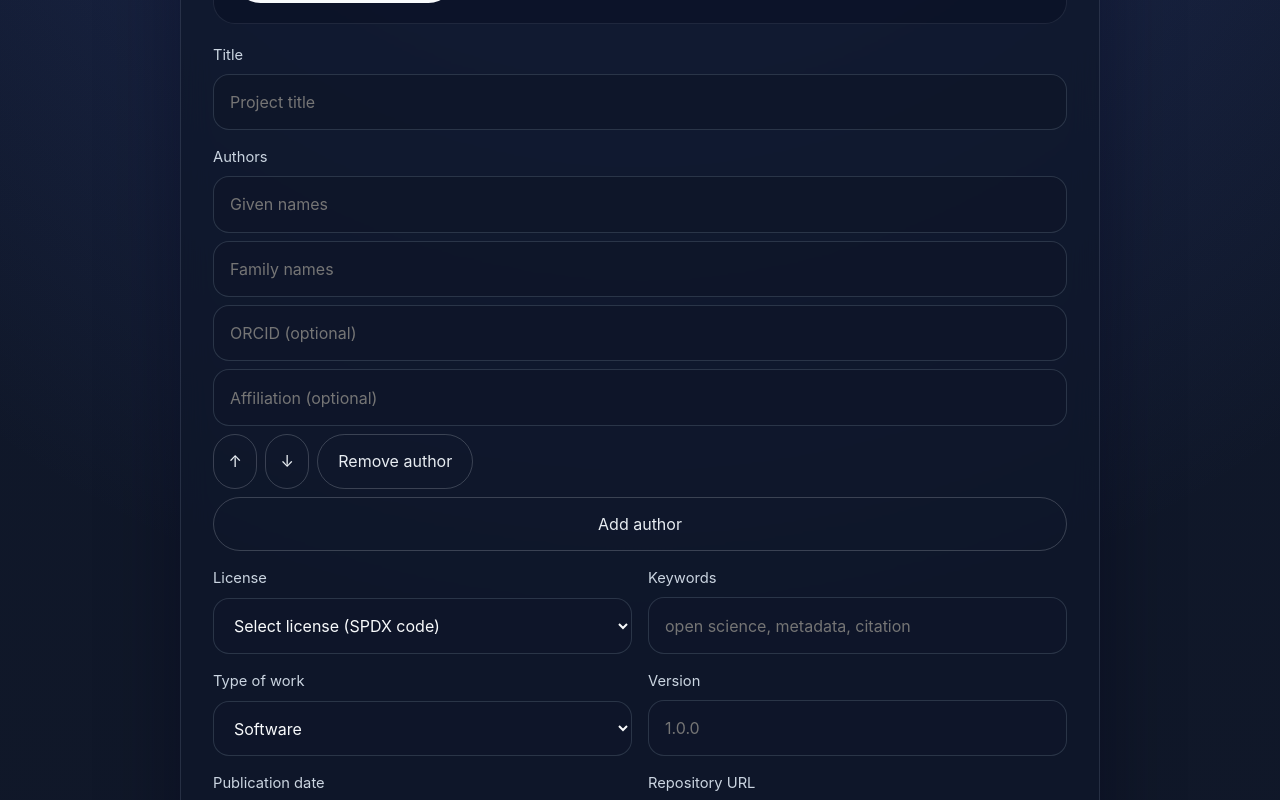
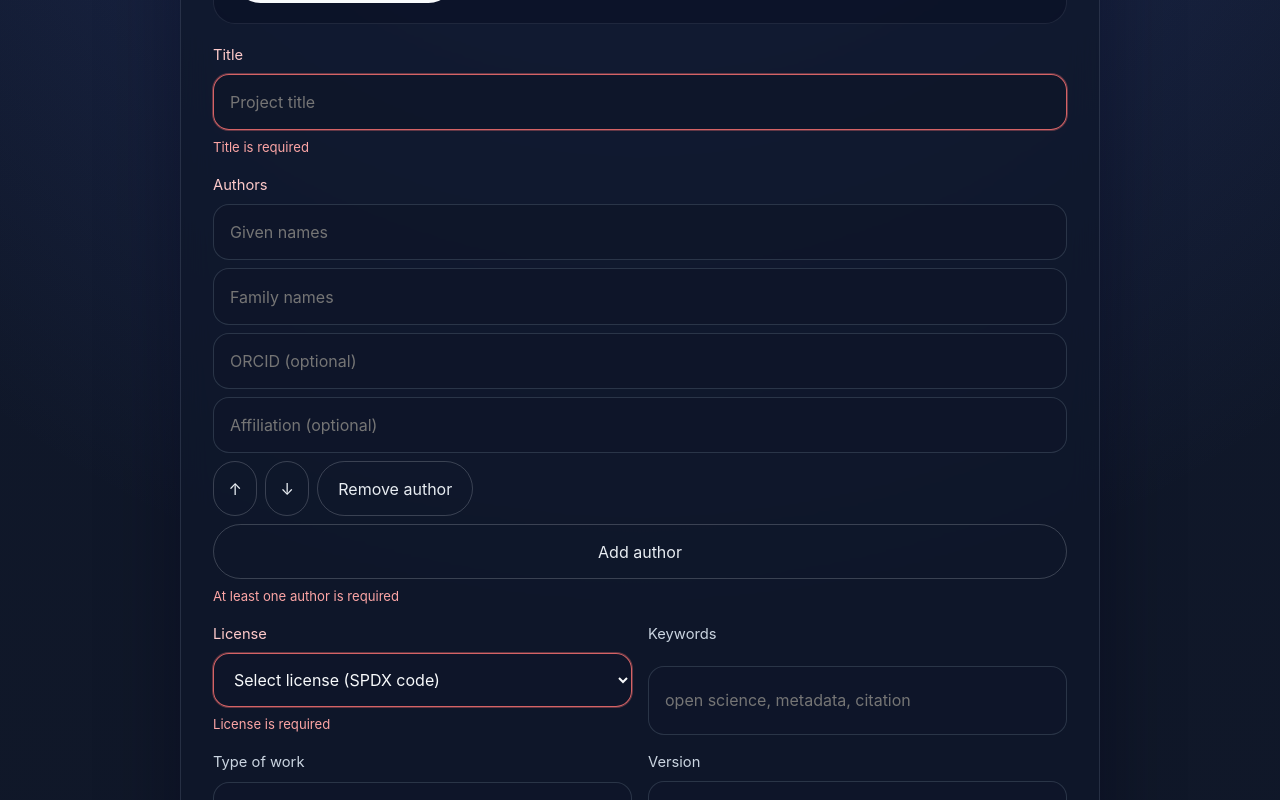
Before and after one commit to Imageomics/OpenCite, a React (Vite) app: page / in a window 1280 px wide. Shown: the part 440-1240 px from the top of the page. Built offline with nearby package versions, Linux system fonts and the light colour scheme.

Commit message:
feat: enhance metadata validation and error handling in forms

```diff
--- a/src/App.jsx
+++ b/src/App.jsx
@@ -139,6 +139,7 @@ export default function App() {
   const [previewType, setPreviewType] = useState('citation');
   const normalizedForm = useMemo(() => normalizeFormInput(form), [form]);
   const normalizedMetadata = useMemo(() => normalizeMetadata(normalizedForm), [normalizedForm]);
+  const validationErrors = useMemo(() => validateMetadata(normalizedForm, typeOptions), [normalizedForm]);
 
   const citationPreview = useMemo(() => toCitationCff(normalizedMetadata), [normalizedMetadata]);
   const zenodoPreview = useMemo(() => toZenodoJson(normalizedMetadata), [normalizedMetadata]);
@@ -218,10 +219,7 @@ export default function App() {
   }
 
   function handleDownloadCitation() {
-    const errors = validateMetadata(normalizedForm, typeOptions);
-
-    if (Object.keys(errors).length > 0) {
-      alert(Object.values(errors).join('\n'));
+    if (Object.keys(validationErrors).length > 0) {
       return;
     }
 
@@ -233,10 +231,7 @@ export default function App() {
   }
 
   async function handleDownloadZenodo() {
-    const errors = validateMetadata(normalizedForm, typeOptions);
-
-    if (Object.keys(errors).length > 0) {
-      alert(Object.values(errors).join('\n'));
+    if (Object.keys(validationErrors).length > 0) {
       return;
     }
 
@@ -249,10 +244,7 @@ export default function App() {
   }
 
   async function handleDownloadZip() {
-    const errors = validateMetadata(normalizedForm, typeOptions);
-
-    if (Object.keys(errors).length > 0) {
-      alert(Object.values(errors).join('\n'));
+    if (Object.keys(validationErrors).length > 0) {
       return;
     }
 
@@ -338,6 +330,7 @@ export default function App() {
           form={form}
           typeOptions={typeOptions}
           licenseOptions={licenseOptions}
+          errors={validationErrors}
           updateField={updateField}
           updateAuthorField={updateAuthorField}
           reorderAuthor={reorderAuthor}
--- a/src/components/MetadataForm.jsx
+++ b/src/components/MetadataForm.jsx
@@ -2,6 +2,7 @@ export function MetadataForm({
   form,
   typeOptions,
   licenseOptions,
+  errors,
   updateField,
   updateAuthorField,
   reorderAuthor,
@@ -10,12 +11,20 @@ export function MetadataForm({
 }) {
   return (
     <form className="form-grid" onSubmit={(event) => event.preventDefault()}>
-      <label className="full-width">
+      <label className={`full-width ${errors.title ? 'field-error' : ''}`}>
         <span>Title</span>
-        <input name="title" value={form.title} onChange={updateField} placeholder="Project title" />
+        <input
+          className={errors.title ? 'input-error' : ''}
+          name="title"
+          value={form.title}
+          onChange={updateField}
+          placeholder="Project title"
+          aria-invalid={Boolean(errors.title)}
+        />
+        {errors.title ? <small className="error-text">{errors.title}</small> : null}
       </label>
 
-      <label className="full-width">
+      <label className={`full-width ${errors.authors ? 'field-error' : ''}`}>
         <span>Authors</span>
         <div className="authors-list">
           {form.authors.map((author, index) => (
@@ -34,7 +43,10 @@ export function MetadataForm({
                 value={author.orcid}
                 onChange={(event) => updateAuthorField(index, 'orcid', event.target.value)}
                 placeholder="ORCID (optional)"
+                className={errors.authorOrcid?.[index] ? 'input-error' : ''}
+                aria-invalid={Boolean(errors.authorOrcid?.[index])}
               />
+              {errors.authorOrcid?.[index] ? <small className="error-text">{errors.authorOrcid[index]}</small> : null}
               <input
                 value={author.affiliation}
                 onChange={(event) => updateAuthorField(index, 'affiliation', event.target.value)}
@@ -71,11 +83,18 @@ export function MetadataForm({
         <button type="button" className="secondary" onClick={addAuthor}>
           Add author
         </button>
+        {errors.authors ? <small className="error-text">{errors.authors}</small> : null}
       </label>
 
-      <label>
+      <label className={errors.license ? 'field-error' : ''}>
         <span>License</span>
-        <select name="license" value={form.license} onChange={updateField}>
+        <select
+          className={errors.license ? 'input-error' : ''}
+          name="license"
+          value={form.license}
+          onChange={updateField}
+          aria-invalid={Boolean(errors.license)}
+        >
           <option value="">Select license (SPDX code)</option>
           {licenseOptions.map((license) => (
             <option key={license} value={license}>
@@ -83,6 +102,7 @@ export function MetadataForm({
             </option>
           ))}
         </select>
+        {errors.license ? <small className="error-text">{errors.license}</small> : null}
       </label>
 
       <label>
@@ -95,15 +115,22 @@ export function MetadataForm({
         />
       </label>
 
-      <label>
+      <label className={errors.typeOfWork ? 'field-error' : ''}>
         <span>Type of work</span>
-        <select name="typeOfWork" value={form.typeOfWork} onChange={updateField}>
+        <select
+          className={errors.typeOfWork ? 'input-error' : ''}
+          name="typeOfWork"
+          value={form.typeOfWork}
+          onChange={updateField}
+          aria-invalid={Boolean(errors.typeOfWork)}
+        >
           {typeOptions.map((option) => (
             <option key={option.value} value={option.value}>
               {option.label}
             </option>
           ))}
         </select>
+        {errors.typeOfWork ? <small className="error-text">{errors.typeOfWork}</small> : null}
       </label>
 
       {form.typeOfWork === 'other' && (
@@ -120,17 +147,20 @@ export function MetadataForm({
 
       <label>
         <span>Version</span>
-        <input name="version" value={form.version} onChange={updateField} placeholder="1.0.0" />
+        <input name="version" value={form.version} onChange={updateField} placeholder="v0.1.0" />
       </label>
 
-      <label>
+      <label className={errors.publicationDate ? 'field-error' : ''}>
         <span>Publication date</span>
         <input
+          className={errors.publicationDate ? 'input-error' : ''}
           name="publicationDate"
           value={form.publicationDate}
           onChange={updateField}
           placeholder="YYYY-MM-DD"
+          aria-invalid={Boolean(errors.publicationDate)}
         />
+        {errors.publicationDate ? <small className="error-text">{errors.publicationDate}</small> : null}
       </label>
 
       <label>
@@ -171,16 +201,19 @@ export function MetadataForm({
         <small>Use one plain-text citation per line, or use structured key:value blocks (separated by blank lines) for full Citation.cff references.</small>
       </label>
 
-      <label className="full-width">
+      <label className={`full-width ${errors.grants ? 'field-error' : ''}`}>
         <span>Grants</span>
         <textarea
+          className={errors.grants ? 'input-error' : ''}
           name="grants"
           value={form.grants}
           onChange={updateField}
           rows="3"
           placeholder="One grant ID per line"
+          aria-invalid={Boolean(errors.grants)}
         />
         <small>Format: &lt;funder-code&gt;::&lt;grant-number&gt; (e.g., 021nxhr62::2118240)</small>
+        {errors.grants ? <small className="error-text">{errors.grants}</small> : null}
       </label>
     </form>
   );
--- a/src/services/citation.js
+++ b/src/services/citation.js
@@ -145,9 +145,8 @@ export function toCitationCff(metadata) {
     ? (metadata.customTypeOfWork || 'other')
     : typeOfWork;
   const repositoryCode = metadata.repositoryCode || 'https://github.com/Imageomics/repository';
-  const releaseTag = metadata.version || 'v0.0.0';
-  const releaseUrl = `${repositoryCode}/releases/tag/${releaseTag}`;
-  const commitTreeUrl = `${repositoryCode}/tree/${releaseTag}`;
+  const releaseTag = String(metadata.version ?? '').trim();
+  const releaseUrl = releaseTag ? `${repositoryCode}/releases/tag/${releaseTag}` : '';
   const authors = metadata.authors.map((author) => {
     const lines = [
       `- family-names: "${quoteYAML(author.citationAuthor['family-names'])}"`,
@@ -179,13 +178,14 @@ export function toCitationCff(metadata) {
       : ['- family-names: "Unknown"', '  given-names: "Author"', '  orcid: "https://orcid.org/0000-0000-0000-0000"']),
     'cff-version: 1.2.0',
     `date-released: "${quoteYAML(metadata.publicationDate || 'YYYY-MM-DD')}"`,
-    'identifiers:',
-    `  - description: "The GitHub release URL of tag ${quoteYAML(releaseTag)}."`,
-    '    type: url',
-    `    value: "${quoteYAML(releaseUrl)}"`,
-    `  - description: "The GitHub URL of the commit tagged with ${quoteYAML(releaseTag)}."`,
-    '    type: url',
-    `    value: "${quoteYAML(commitTreeUrl)}"`,
+    ...(releaseUrl
+      ? [
+          'identifiers:',
+          `  - description: "The GitHub release URL of tag ${quoteYAML(releaseTag)}."`,
+          '    type: url',
+          `    value: "${quoteYAML(releaseUrl)}"`,
+        ]
+      : []),
     'keywords:',
     ...keywords,
     ...(references.length > 0 ? ['references:', ...references] : []),
--- a/src/styles.css
+++ b/src/styles.css
@@ -147,6 +147,10 @@ label span {
   color: #cbd5e1;
 }
 
+.field-error span {
+  color: #fecaca;
+}
+
 input,
 select,
 textarea {
@@ -156,6 +160,16 @@ textarea {
   background: rgba(15, 23, 42, 0.9);
   color: #f8fafc;
   padding: 0.95rem 1rem;
+}
+
+.input-error {
+  border-color: rgba(248, 113, 113, 0.85);
+  box-shadow: 0 0 0 1px rgba(248, 113, 113, 0.35);
+}
+
+.error-text {
+  color: #fca5a5;
+  font-size: 0.82rem;
 }
 
 textarea {
--- a/src/utils/orcid.js
+++ b/src/utils/orcid.js
@@ -10,8 +10,21 @@ export function normalizeOrcid(orcid) {
   return `https://orcid.org/${raw}`;
 }
 
-export function toZenodoOrcid(orcid) {
+export function stripOrcidUrl(orcid) {
   return String(orcid ?? '')
-    .replace(/^https?:\/\/(www\.)?orcid\.org\//, '')
+    .replace(/^https?:\/\/(www\.)?orcid\.org\//i, '')
     .trim();
 }
+
+export function isValidOrcidFormat(orcid) {
+  const id = stripOrcidUrl(orcid).toUpperCase();
+  if (!id) {
+    return true;
+  }
+
+  return /^\d{4}-\d{4}-\d{4}-\d{3}[0-9X]$/.test(id);
+}
+
+export function toZenodoOrcid(orcid) {
+  return stripOrcidUrl(orcid);
+}
--- a/src/validation/validation.js
+++ b/src/validation/validation.js
@@ -1,5 +1,32 @@
 import { normalizeMetadata } from '../metadata/normalizeMetadata.js';
+import { isValidOrcidFormat } from '../utils/orcid.js';
 import { normalizeOrcid } from '../utils/orcid.js';
+
+function isValidIsoDate(value) {
+  const text = String(value ?? '').trim();
+  if (!text) {
+    return true;
+  }
+
+  if (!/^\d{4}-\d{2}-\d{2}$/.test(text)) {
+    return false;
+  }
+
+  const [yearText, monthText, dayText] = text.split('-');
+  const year = Number(yearText);
+  const month = Number(monthText);
+  const day = Number(dayText);
+
+  if (!Number.isInteger(year) || !Number.isInteger(month) || !Number.isInteger(day)) {
+    return false;
+  }
+
+  const date = new Date(Date.UTC(year, month - 1, day));
+
+  return date.getUTCFullYear() === year
+    && date.getUTCMonth() === month - 1
+    && date.getUTCDate() === day;
+}
 
 export function normalizeFormInput(form) {
   const cleanString = (value) => String(value ?? '').replace(/[ \t]+/g, ' ').trim();
@@ -31,6 +58,7 @@ export function normalizeFormInput(form) {
 export function validateMetadata(form, typeOptions) {
   const metadata = normalizeMetadata(form);
   const errors = {};
+  const authorOrcidErrors = {};
   const grantPattern = /^[A-Za-z0-9.-]+::[A-Za-z0-9.-]+$/;
 
   if (!form.title) {
@@ -49,6 +77,21 @@ export function validateMetadata(form, typeOptions) {
     errors.typeOfWork = 'Type of work is invalid';
   }
 
+  if (!isValidIsoDate(form.publicationDate)) {
+    errors.publicationDate = 'Publication date must be a real date in YYYY-MM-DD format';
+  }
+
+  const authors = Array.isArray(form.authors) ? form.authors : [];
+  authors.forEach((author, index) => {
+    if (!isValidOrcidFormat(author?.orcid ?? '')) {
+      authorOrcidErrors[index] = 'Invalid ORCID format (expected 0000-0000-0000-0000 or ending in X)';
+    }
+  });
+
+  if (Object.keys(authorOrcidErrors).length > 0) {
+    errors.authorOrcid = authorOrcidErrors;
+  }
+
   const grantLines = String(form.grants ?? '').split('\n');
   for (let index = 0; index < grantLines.length; index += 1) {
     const grantId = grantLines[index].trim();
```
